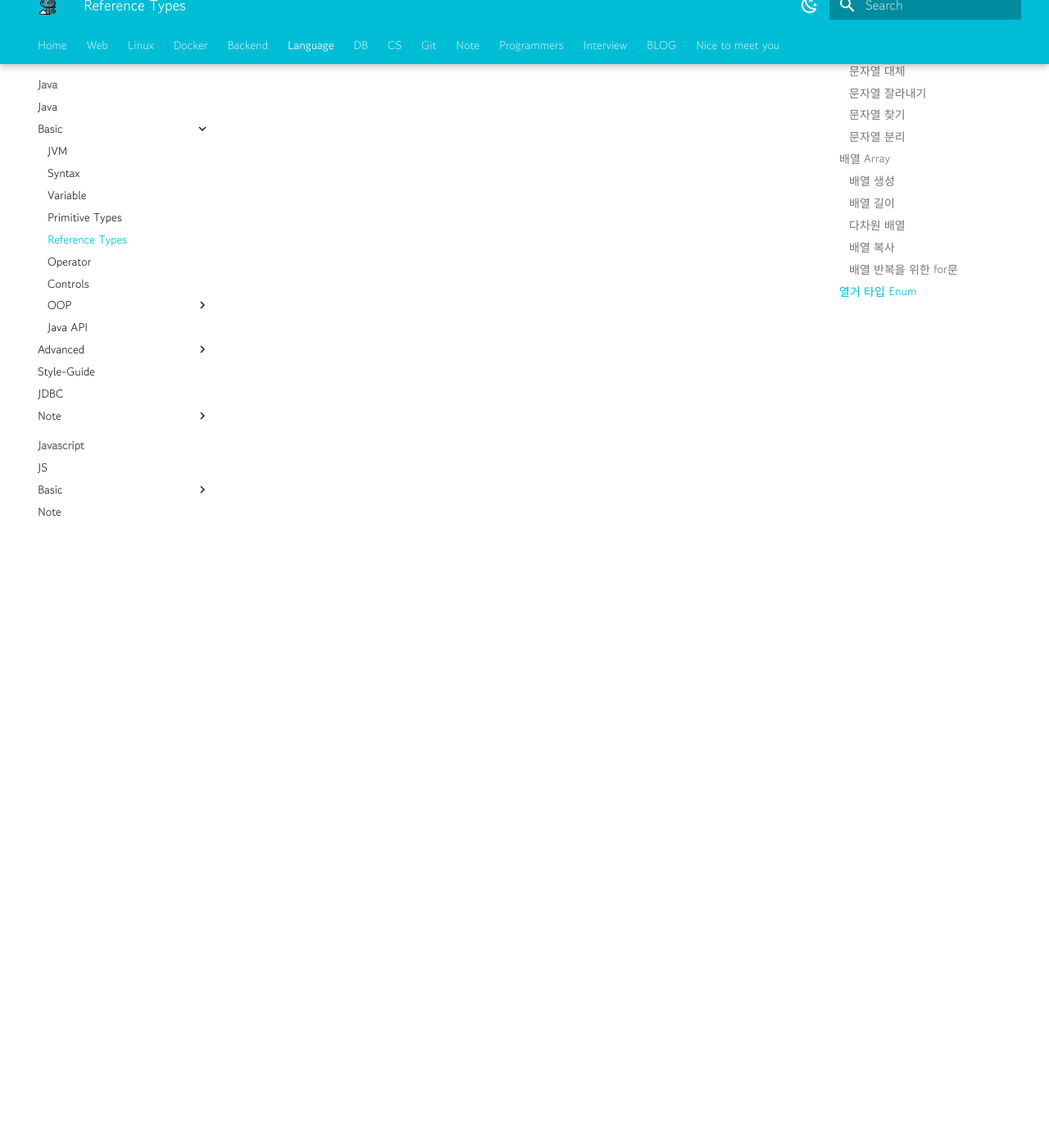
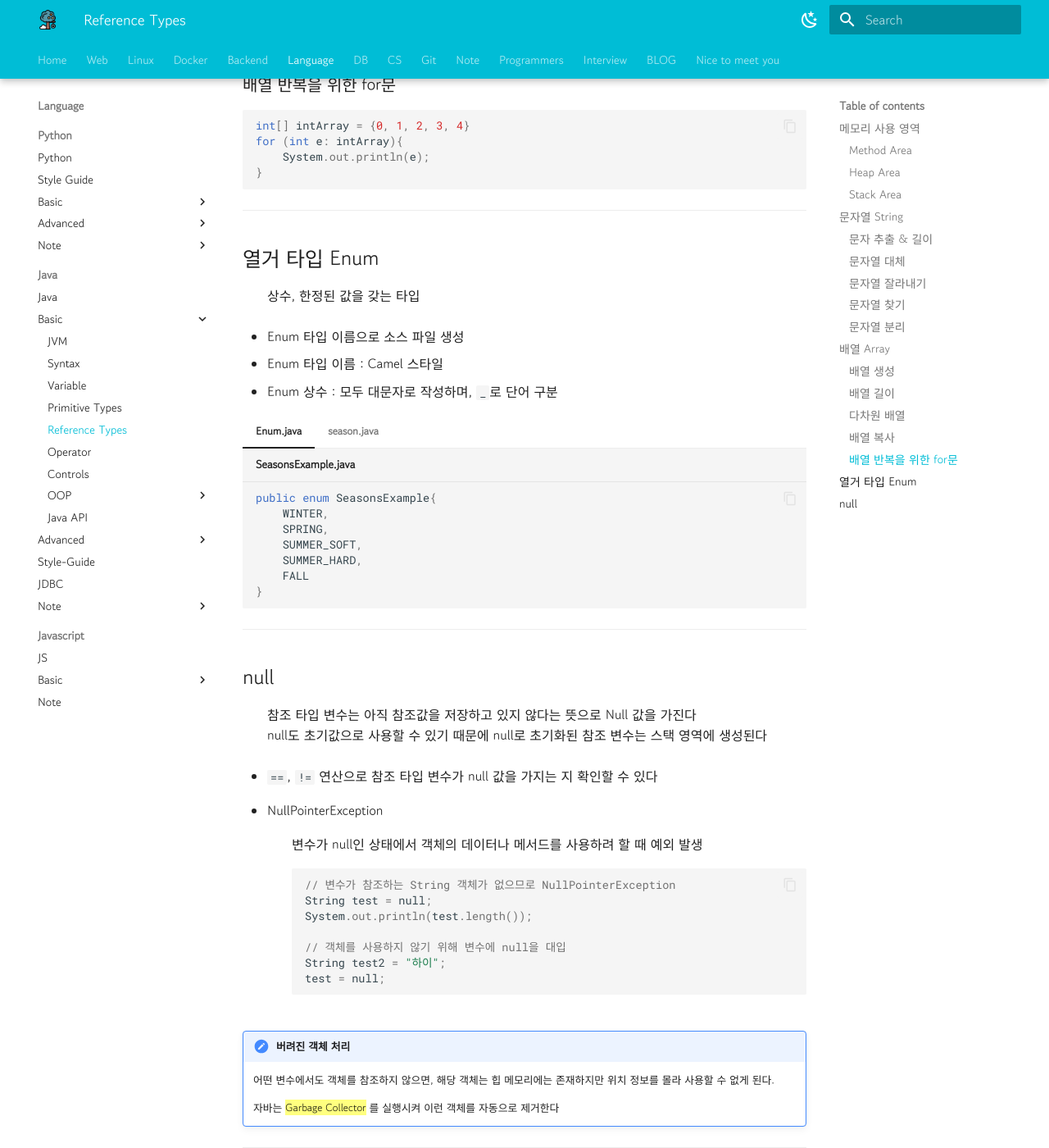
Before and after one commit to YSHeee/YSHeee.github.io, an MkDocs documentation site: the page built from docs/language/java/basic/reference-type.md, in a window 1280 px wide and 1400 px high, scrolled down 5603 px. Shown: the whole window at 82% size. Built offline with MkDocs 1.6.1 and Material for MkDocs 9.7.7, drawn with Linux system fonts in a browser that asks for light colours; emoji names are drawn with the system emoji font; some of the changed text lies outside the part shown.

Commit message:
Java 공부

````diff
--- a/docs/language/java/basic/reference-type.md
+++ b/docs/language/java/basic/reference-type.md
@@ -13,15 +13,16 @@
 #### Heap Area
 : 객체가 생성되는 영역
 
-#### Stack Area
+#### ==Stack Area==
 : 메서드를 호출할 때마다 생성되는 Frame이 저장되는 영역
+<br> 변수들은 모두 스택이라는 메모리 영역에 생성된다
 <br> 기본 타입 변수와 참조 타입 변수가 생성/제거되는 곳
 <br> 메서드 호출이 끝나면 frame은 자동 제거되며, frame 내부에는 로컬 변수 스택이 있다
 
 ---
 ## 문자열 String
 
-- `new` : 새로운 객체를 만드는 연산자
+- `new` : 새로운 객체를 만드는 연산자 :star:
 - `==`, `!=` : 참조 타입 객체에서는 참조값을 비교하는 연산자가 됨
 - `equals` : String 객체의 내부 문자열 비교
 
@@ -108,6 +109,27 @@
 String names[] = new String[5];
 ```
 
+| 데이터 타입 | | 초기값 |
+| :---: | :---: | :---: |
+| 기본 타입 | byte[] | 0 |
+|  | char[] | '\u0000' |
+|  | short[] | 0 |
+|  | int[] | 0 |
+|  | long[] | 0L |
+|  | float[] | 0.0F |
+|  | double[] | 0.0 |
+|  | boolean[] | false |
+| 참조 타입 | 클래스[] | null |
+| | 인터페이스[] | null |
+| | 배열 | null |
+
+
+배열 변수를 미리 선언한 후에는 값 목록 `{}`을 변수에 대입할 수 없다
+```java
+int[] intArray;
+intArray = {0, 1, 2, 3}; // 컴파일 에러
+```
+
 ### 배열 길이
 - 배열변수.length;
 ``` java
@@ -129,6 +151,14 @@
 : 더 큰 길이의 배열을 새로 만들고, 이전 배열로부터 항목들을 복사해야 할 때,
 
 - for문을 통해 항목을 하나씩 읽고, 새로운 배열에 저장
+```java
+int[] testArray1 = {1, 2, 3};
+int[] testArray2 = new int[5];
+
+for(int i=0; i<testArray1.length; i++){
+    testArray2[i] = testArray1[i];
+}
+```
 - System.arraycopy(원본배열, 복사할_원본배열의_start_index, 새배열, 붙여넣어질_새배열의_start_index, 복사항목수)
 ``` java
 int[] intArray = {0, 1, 2, 3, 4}
@@ -150,6 +180,10 @@
 ## 열거 타입 Enum
 : 상수, 한정된 값을 갖는 타입
 
+- Enum 타입 이름으로 소스 파일 생성
+- Enum 타입 이름 : Camel 스타일
+- Enum 상수 : 모두 대문자로 작성하며, `_`로 단어 구분
+
 === "Enum.java"
     ``` java title="SeasonsExample.java"
     public enum SeasonsExample{
@@ -164,10 +198,34 @@
     ``` java
     SeasonsExample seasons;
 
-    System.out.println(seasons.WINTER)
+    System.out.println(seasons.WINTER);
     seasons.SPRING = null; // null 대입
     ```
 
 ---
+## null
+: 참조 타입 변수는 아직 참조값을 저장하고 있지 않다는 뜻으로 Null 값을 가진다
+<br> null도 초기값으로 사용할 수 있기 때문에 null로 초기화된 참조 변수는 스택 영역에 생성된다
+
+- `==`, `!=` 연산으로 참조 타입 변수가 null 값을 가지는 지 확인할 수 있다
+- NullPointerException
+: 변수가 null인 상태에서 객체의 데이터나 메서드를 사용하려 할 때 예외 발생
+``` java
+// 변수가 참조하는 String 객체가 없으므로 NullPointerException
+String test = null;
+System.out.println(test.length());
+
+// 객체를 사용하지 않기 위해 변수에 null을 대입
+String test2 = "하이";
+test = null;
+```
+
+!!! note annotate "버려진 객체 처리"
+    어떤 변수에서도 객체를 참조하지 않으면, 해당 객체는 힙 메모리에는 존재하지만 위치 정보를 몰라 사용할 수 없게 된다.
+
+    자바는 ==Garbage Collector== 를 실행시켜 이런 객체를 자동으로 제거한다
+
+
+---
 !!! quote
     - 이것이 자바다 (저자: 신용권, 임경균 | 출판사: 한빛미디어)
````
Also changed, not shown: docs/language/java/basic/class.md (+326 -0 lines), docs/language/java/basic/controls.md (+41 -13 lines), docs/language/java/basic/inheritance.md (+8 -0 lines), docs/language/java/basic/interface.md (+6 -0 lines), docs/language/java/basic/operator.md (+14 -1 lines), docs/language/java/basic/syntax.md (+7 -2 lines), docs/language/java/images/oop_1.png (added), docs/language/java/images/oop_2.png (added).
